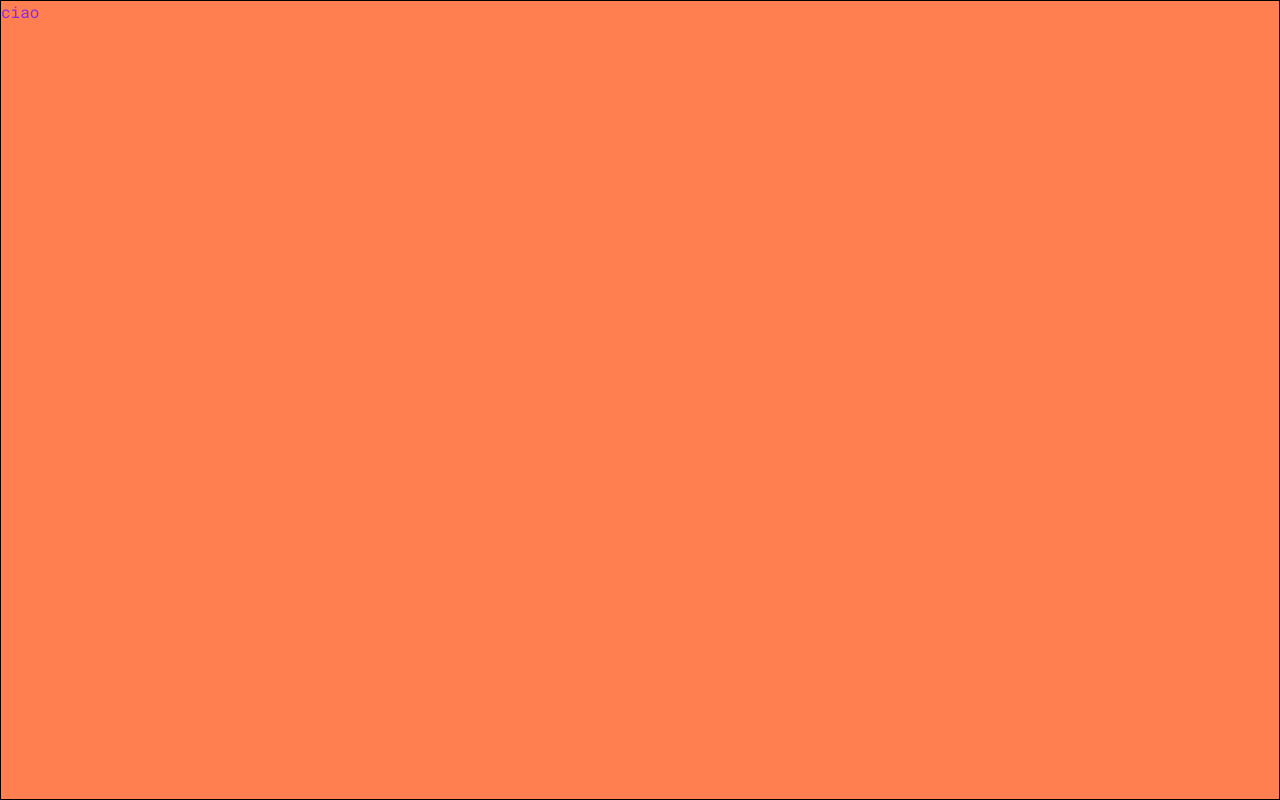
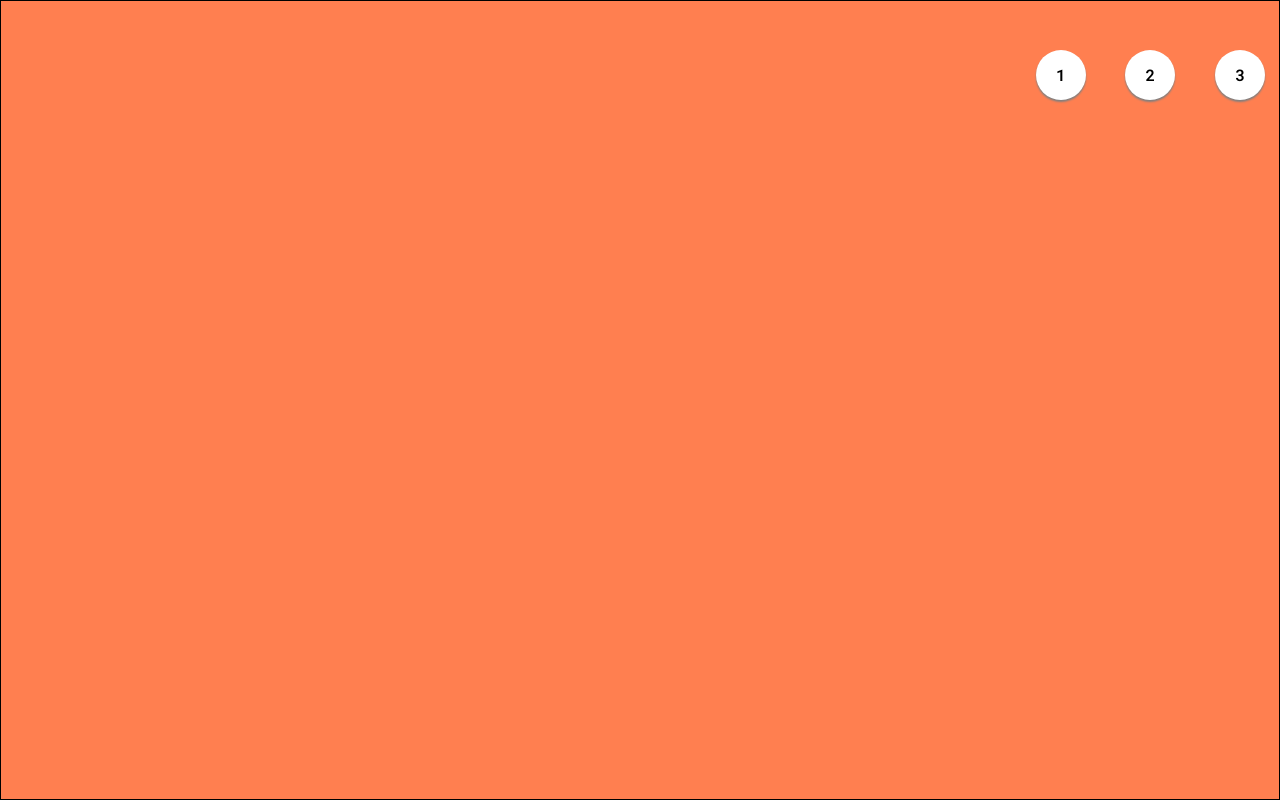
Before and after one commit to alessandroNessi/htmlcss-shoes, a plain HTML site: page index.html in a window 1280 px wide. Drawn offline with Linux system fonts and the light colour scheme.

Commit message:
navbar done

```diff
--- a/css/style.css
+++ b/css/style.css
@@ -5,8 +5,36 @@
 }
 body{
     font-family: 'Roboto Mono', monospace;
+    font-weight:600;
+    color: black;
 }
 nav{
+    position: fixed;
+    content: "";
+    top: 0;
+    right: 0;
+    /* background-color: greenyellow;
+    border: 1px solid black; */
+}
+.inline-block{
+    display: inline-block;
+}
+nav li a{
+    text-decoration: none;
+    color: black;
+    line-height: 50px;
+    width: 50px;
+    height: 50px;
+    background-color: white;
+    border-radius: 50%;
+    box-shadow: 0px 2px 2px grey;
+    margin: 50px 15px;
+}
+nav li{
+    text-align: center;
+    vertical-align: middle;
+}
+main{
     height: 100vh;
     width: 100vw;
     color: blueviolet;
--- a/index.html
+++ b/index.html
@@ -19,7 +19,11 @@
         </header>
 
         <nav>
-            ciao
+            <ul>
+                <li class="inline-block"><a class="inline-block" href="#1">1</a></li>
+                <li class="inline-block"><a class="inline-block" href="#2">2</a></li>
+                <li class="inline-block"><a class="inline-block" href="#3">3</a></li>
+            </ul>
         </nav>
 
         <main>
```
